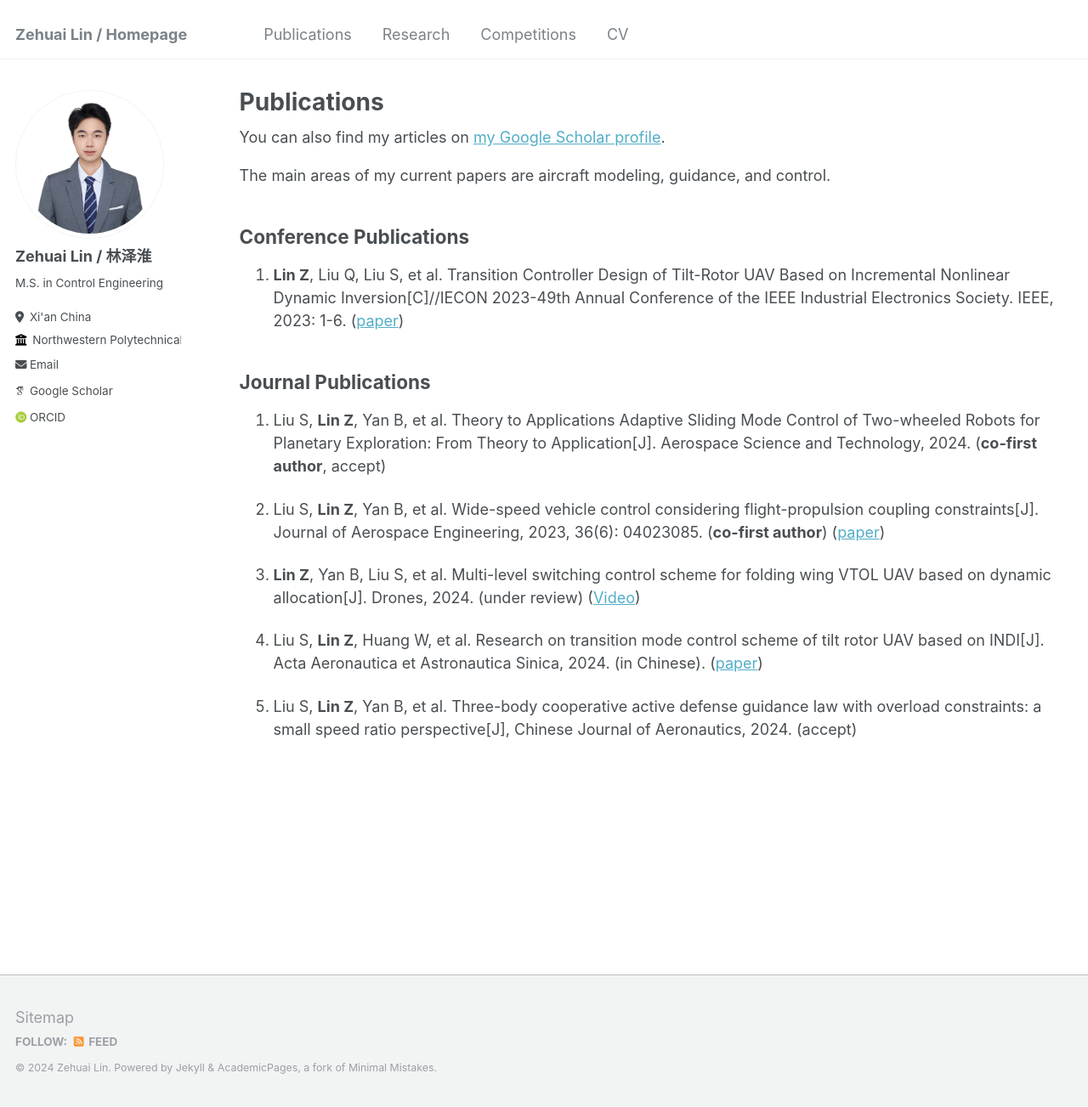
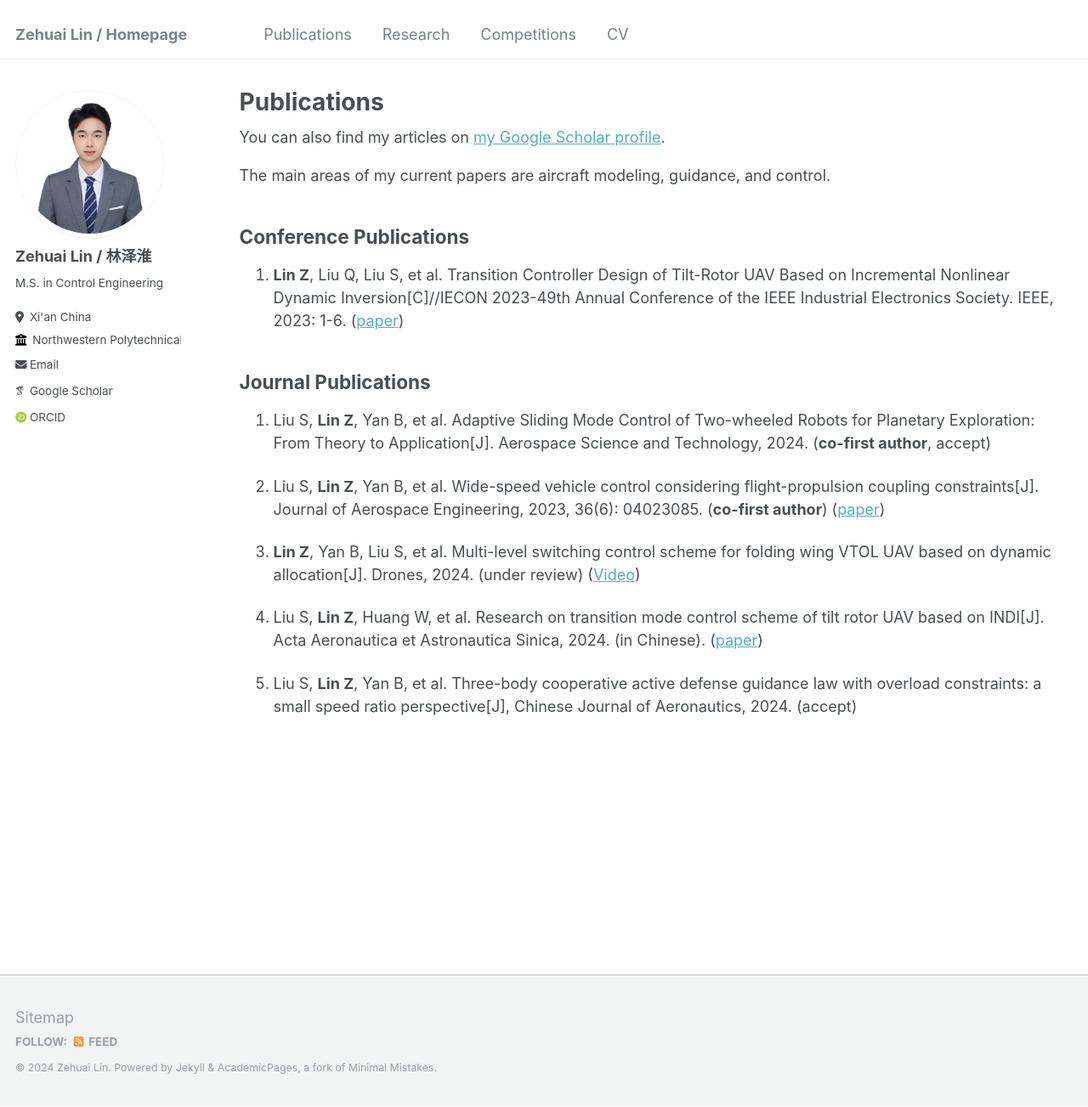
Before and after one commit to Zehuai0/Zehuai0.github.io, a Jekyll site: the page built from _pages/publications.md, in a window 1280 px wide and 1303 px high. Shown: the whole window at 85% size. Built offline with Jekyll 4.4.1, drawn with Linux system fonts in a browser that asks for light colours; some web fonts are replaced.

Commit message:
Update publications.md

```diff
--- a/_pages/publications.md
+++ b/_pages/publications.md
@@ -15,7 +15,7 @@ The main areas of my current papers are aircraft modeling, guidance, and control
 1. **Lin Z**, Liu Q, Liu S, et al. Transition Controller Design of Tilt-Rotor UAV Based on Incremental Nonlinear Dynamic Inversion[C]//IECON 2023-49th Annual Conference of the IEEE Industrial Electronics Society. IEEE, 2023: 1-6. ([paper](https://ieeexplore.ieee.org/abstract/document/10312014))
 
 ## Journal Publications
-1. Liu S, **Lin Z**, Yan B, et al. Theory to Applications Adaptive Sliding Mode Control of Two-wheeled Robots for Planetary Exploration: From Theory to Application[J]. Aerospace Science and Technology, 2024. (**co-first author**, accept)
+1. Liu S, **Lin Z**, Yan B, et al. Adaptive Sliding Mode Control of Two-wheeled Robots for Planetary Exploration: From Theory to Application[J]. Aerospace Science and Technology, 2024. (**co-first author**, accept)
 
 2. Liu S, **Lin Z**, Yan B, et al. Wide-speed vehicle control considering flight-propulsion coupling constraints[J]. Journal of Aerospace Engineering, 2023, 36(6): 04023085. (**co-first author**) ([paper](https://ascelibrary.org/doi/abs/10.1061/JAEEEZ.ASENG-5066))
 
```
